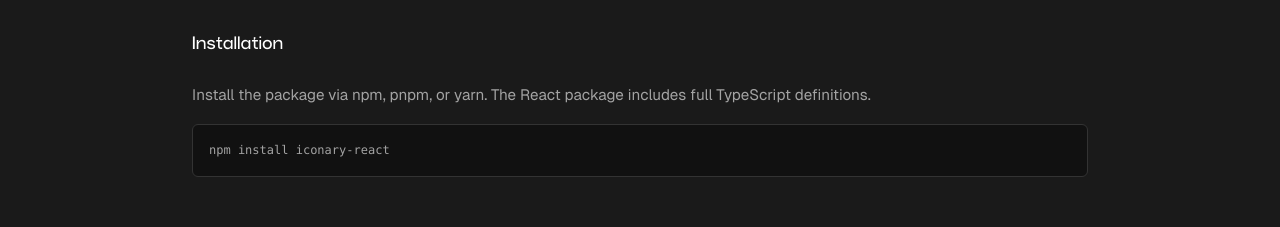
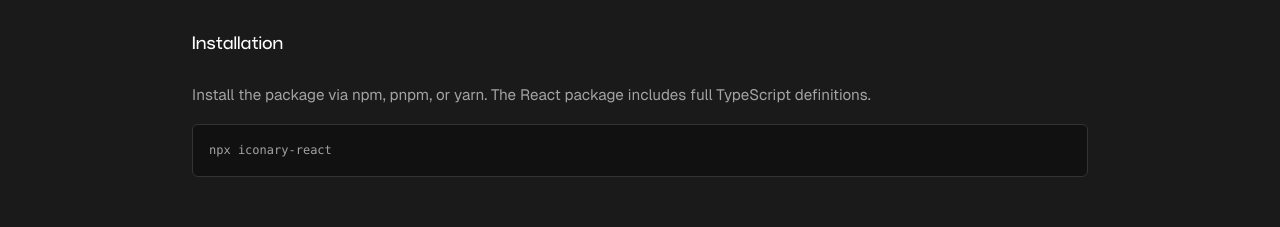
Before and after one commit to pradhan-not-found/Iconary, a React (Vite) app: page /docs in a window 1280 px wide. Shown: the part 780-1007 px from the top of the page. Built offline with nearby package versions, Linux system fonts and the light colour scheme; no server answers; a web font is replaced by a local one.

Commit message:
Update npm to npx in frontend and update souradeep.me link

```diff
--- a/package.json
+++ b/package.json
@@ -14,6 +14,7 @@
     "@hugeicons/core-free-icons": "^3.1.1",
     "@hugeicons/react": "^1.1.4",
     "framer-motion": "^12.40.0",
+    "iconary-react": "^1.0.0",
     "react": "19.2.3",
     "react-dom": "19.2.3",
     "react-router-dom": "^7.17.0",
--- a/scripts/welcome.js
+++ b/scripts/welcome.js
@@ -30,5 +30,5 @@
 console.log(`${bold}Documentation:${reset}  https://iconary.vercel.app/docs`);
 console.log(`${bold}GitHub:${reset}         https://github.com/pradhan-not-found/Iconary`);
 console.log("");
-console.log(`${dim}Made by pradhan-not-found. Thank you for building with us!${reset}`);
+console.log(`${dim}Made by souradeep.me. Thank you for building with us!${reset}`);
 console.log("");
--- a/src/pages/Docs.tsx
+++ b/src/pages/Docs.tsx
@@ -37,7 +37,7 @@
               Install the package via npm, pnpm, or yarn. The React package includes full TypeScript definitions.
             </p>
             <pre className="mt-4 overflow-x-auto border border-[#333] bg-[#111] p-4 text-xs text-[#a3a3a3] font-mono leading-relaxed rounded-md">
-              npm install iconary-react
+              npx iconary-react
             </pre>
           </ScrollReveal>
 
--- a/src/pages/Home.tsx
+++ b/src/pages/Home.tsx
@@ -99,8 +99,8 @@
               <div className="text-xl font-medium text-white mb-4 font-display">Usage</div>
               <div className="border border-[#333] rounded-xl bg-[#0a0a0a] p-1.5 overflow-hidden">
                 <div className="flex items-center justify-between pl-4 pr-3 py-3.5 bg-[#111] rounded-lg border border-[#333]">
-                  <code className="text-[0.9rem] text-[#e5e5e5] font-mono tracking-wide">npm install @iconary/react</code>
-                  <button onClick={() => navigator.clipboard.writeText('npm install @iconary/react')} className="text-[#606060] hover:text-white transition-colors ml-4 p-1.5 rounded-md hover:bg-[#222]" aria-label="Copy command">
+                  <code className="text-[0.9rem] text-[#e5e5e5] font-mono tracking-wide">npx iconary-react</code>
+                  <button onClick={() => navigator.clipboard.writeText('npx iconary-react')} className="text-[#606060] hover:text-white transition-colors ml-4 p-1.5 rounded-md hover:bg-[#222]" aria-label="Copy command">
                     <svg viewBox="0 0 24 24" width="16" height="16" stroke="currentColor" strokeWidth="2" fill="none" strokeLinecap="round" strokeLinejoin="round"><rect x="9" y="9" width="13" height="13" rx="2" ry="2"></rect><path d="M5 15H4a2 2 0 0 1-2-2V4a2 2 0 0 1 2-2h9a2 2 0 0 1 2 2v1"></path></svg>
                   </button>
                 </div>
@@ -237,7 +237,7 @@
             <span className="text-[#606060] uppercase tracking-[0.2em] text-[0.8rem] block font-display font-normal mb-3">01 — INSTALL</span>
           <h3 className="text-[1.1rem] font-normal font-display text-white mb-2">Add the package</h3>
           <p className="text-[0.9rem] leading-relaxed text-[#a3a3a3]">Pick your framework and install the matching package.</p>
-          <pre className="mt-3 bg-[#111] border border-[#333] px-3 py-2 text-[0.75rem] text-[#a3a3a3] overflow-x-auto">npm install @iconary/react</pre>
+          <pre className="mt-3 bg-[#111] border border-[#333] px-3 py-2 text-[0.75rem] text-[#a3a3a3] overflow-x-auto">npx iconary-react</pre>
         </div>
         <div className="px-6 md:px-12 py-16">
           <span className="text-[#606060] uppercase tracking-[0.2em] text-[0.8rem] block font-display font-normal mb-3">02 — IMPORT</span>
```
Also changed, not shown: 2 other files (tests, documents, lock files or other folders).
